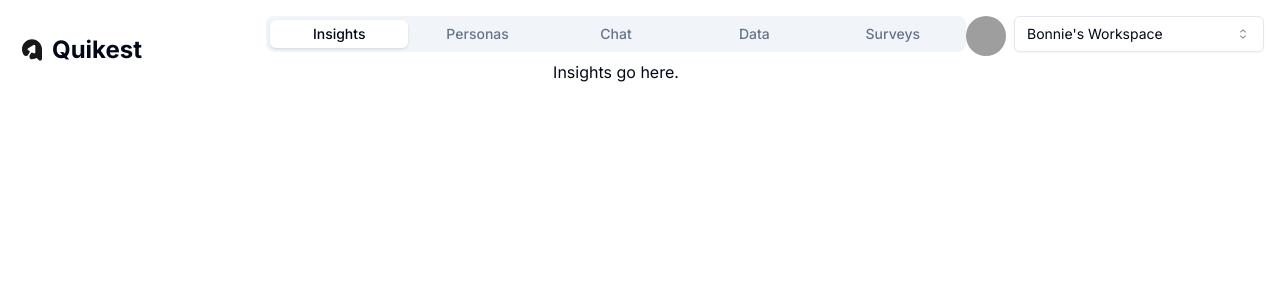
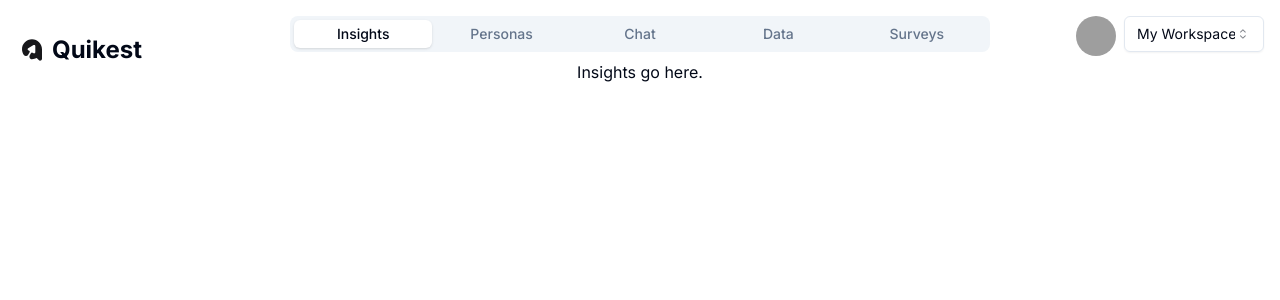
Before and after one commit to ajaywaghray/my-app, a Next.js app: page / in a window 1280 px wide. Shown: the top 300 px of the page. Built offline with nearby package versions, Linux system fonts and the light colour scheme; grey boxes are pictures that could not be loaded.

Commit message:
Moar stuff

```diff
--- a/src/app/page.tsx
+++ b/src/app/page.tsx
@@ -44,8 +44,8 @@ export default function Home() {
             <AvatarFallback>CN</AvatarFallback>
           </Avatar>
           <Select>
-            <SelectTrigger className="w-[250px]">
-              <SelectValue placeholder="Bonnie's Workspace" />
+            <SelectTrigger className="w-[140px]">
+              <SelectValue placeholder="My Workspace" />
             </SelectTrigger>
             <SelectContent>
               <SelectItem value="light">Light</SelectItem>
```
